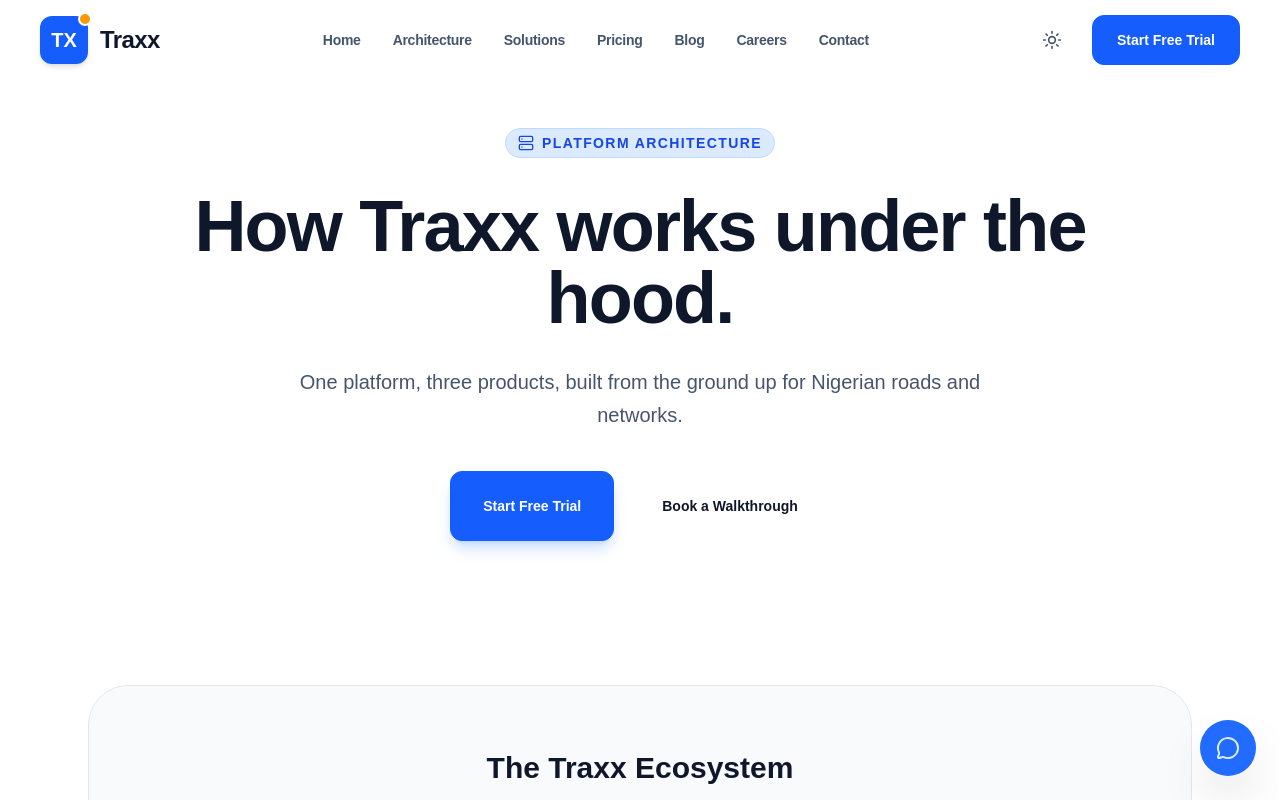
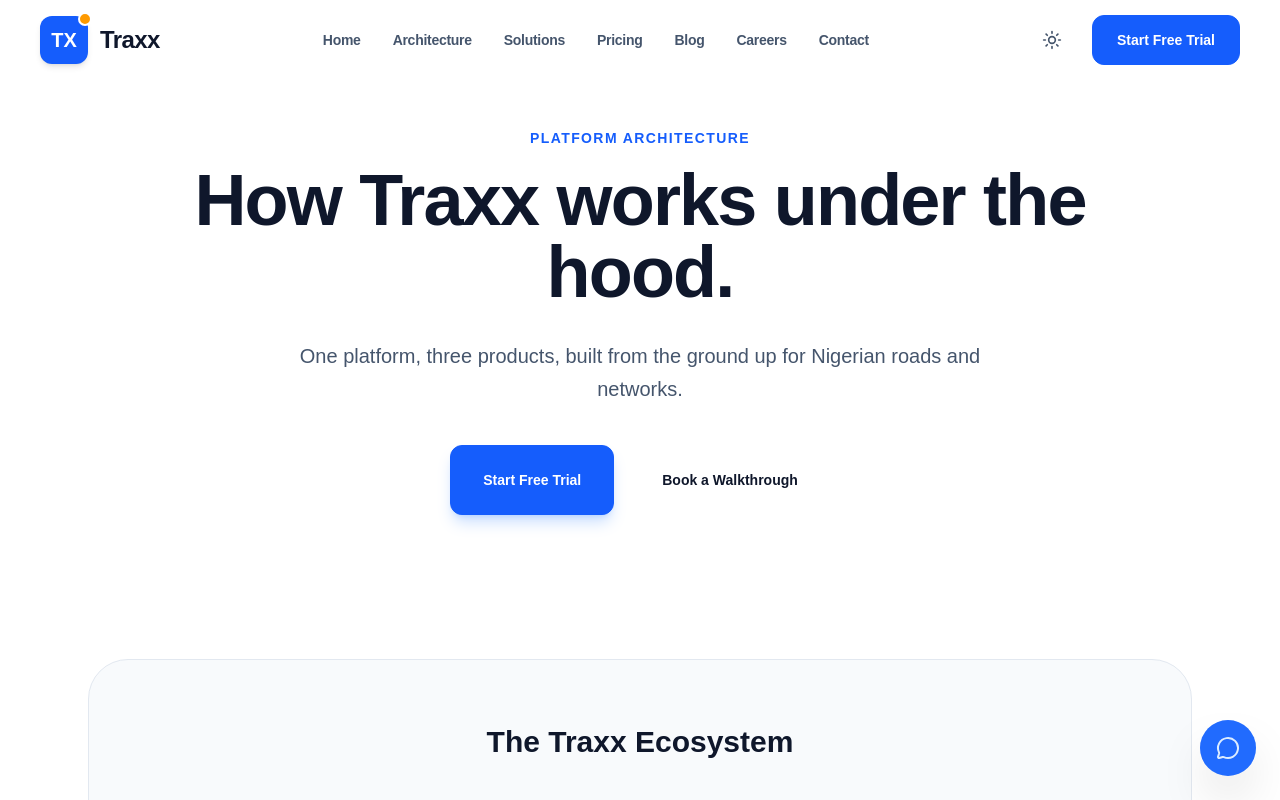
Before and after one commit to abrahamisaiah129/THRAXX, a Next.js app in the folder traxx-web/: page /architecture in a window 1280 px wide. Shown: the top 800 px of the page. Built offline with nearby package versions, Linux system fonts and the light colour scheme.

Commit message:
style: replace pill with blue title in architecture hero

```diff
--- a/traxx-web/src/app/architecture/page.tsx
+++ b/traxx-web/src/app/architecture/page.tsx
@@ -7,9 +7,9 @@
     <div className="bg-white dark:bg-[#020817] text-slate-900 dark:text-slate-50 min-h-screen pb-24">
       {/* 1. HERO */}
       <section className="pt-32 pb-20 px-6 max-w-5xl mx-auto text-center">
-        <div className="inline-flex items-center gap-2 px-3 py-1 rounded-full bg-blue-100 dark:bg-blue-500/10 border border-blue-200 dark:border-blue-500/20 text-blue-700 dark:text-blue-400 text-sm font-bold uppercase tracking-widest mb-8">
-          <Server className="w-4 h-4" /> Platform Architecture
-        </div>
+        <h2 className="text-blue-600 dark:text-blue-400 font-bold uppercase tracking-widest text-sm mb-4">
+          Platform Architecture
+        </h2>
         <h1 className="text-5xl md:text-7xl font-extrabold tracking-tight mb-8">
           How Traxx works under the hood.
         </h1>
```
